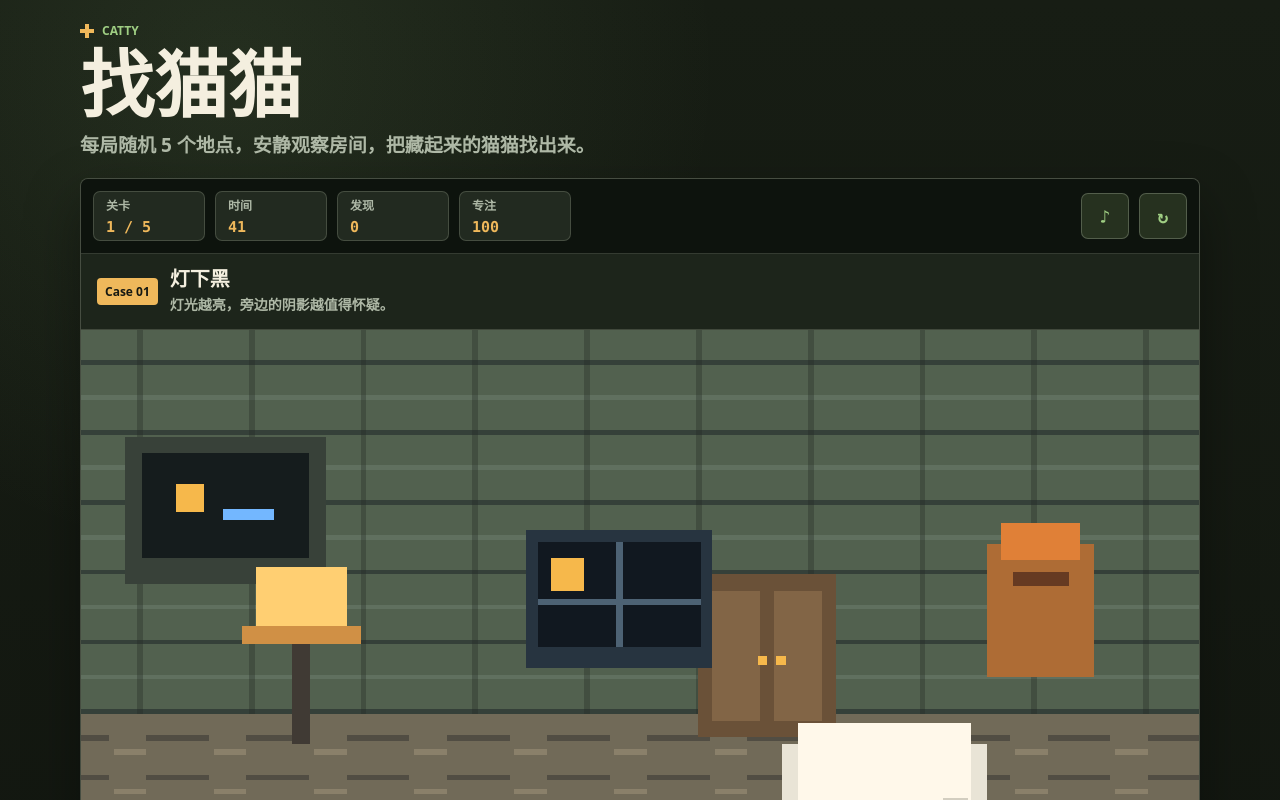
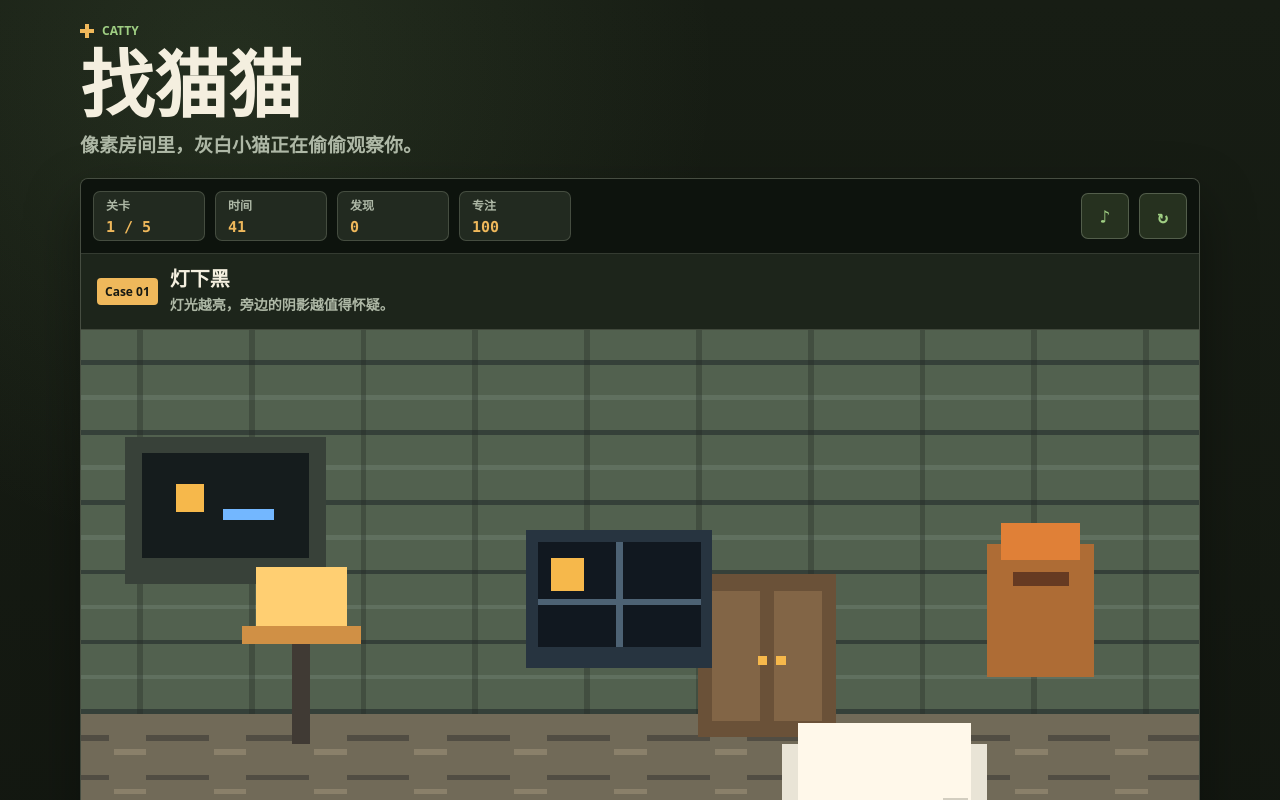
Before and after one commit to kefei0420-oss/Catty, a website: page index.html in a window 1280 px wide. Shown: the top 800 px of the page. Drawn offline with Linux system fonts and the light colour scheme; no server answers.

Commit message:
Restore Catty tagline

```diff
--- a/index.html
+++ b/index.html
@@ -14,7 +14,7 @@
           <p>Catty</p>
         </div>
         <h1>找猫猫</h1>
-        <p class="tagline">每局随机 5 个地点，安静观察房间，把藏起来的猫猫找出来。</p>
+        <p class="tagline">像素房间里，灰白小猫正在偷偷观察你。</p>
       </section>
 
       <section class="game-panel" aria-label="找猫猫游戏">
```
